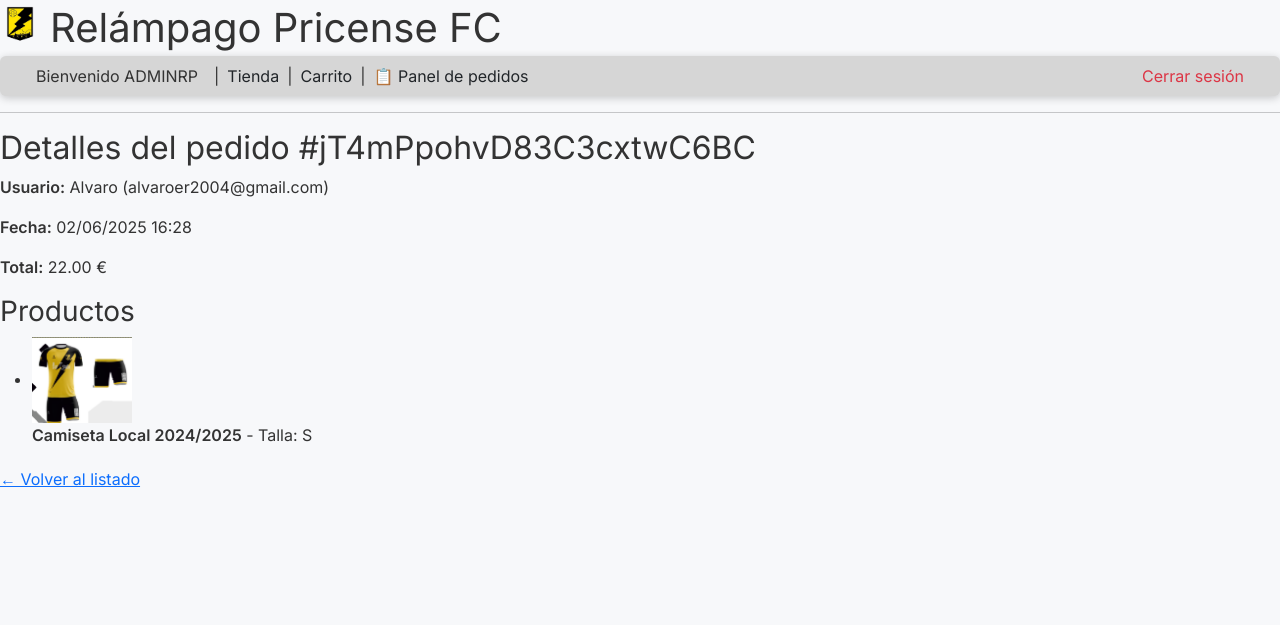
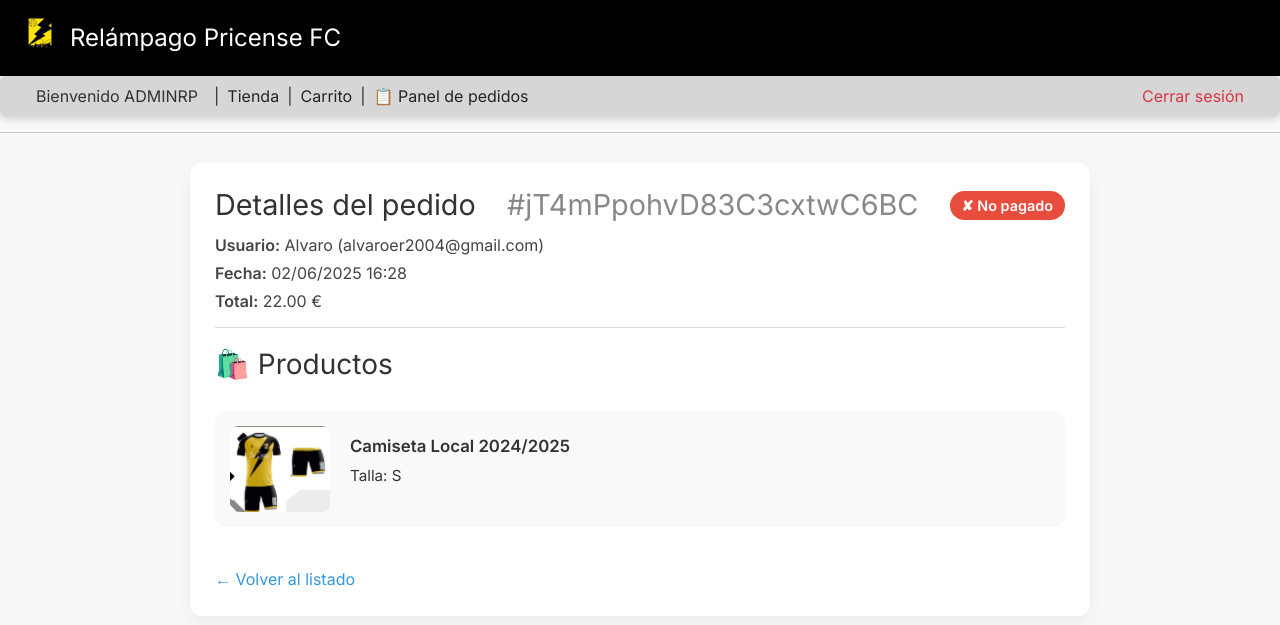
Before and after one commit to Alvarciu/WEB-Relampago-Pricense-, a Django app: a page that uses relampagoweb/templates/base.html in a window 1280 px wide. Shown: the top 625 px of the page. Run offline with Django 5.2, Linux system fonts and the light colour scheme; a user stored in the database is signed in; data comes from the database, SQL or seed files in the repository; both versions use the stored data as it was after the commit; some libraries are stand-ins or nearby versions.

Commit message:
Cambios en los detalles de pedidos del panel y el navbar

```diff
--- a/relampagoweb/templates/admin/detalle_pedido.html
+++ b/relampagoweb/templates/admin/detalle_pedido.html
@@ -1,23 +1,129 @@
 {% extends "base.html" %}
 {% block content %}
-<h2>Detalles del pedido #{{ pedido.id }}</h2>
 
+<style>
+  .pedido-card {
+    max-width: 900px;
+    margin: 30px auto;
+    padding: 25px;
+    background: white;
+    border-radius: 12px;
+    box-shadow: 0 6px 18px rgba(0, 0, 0, 0.06);
+  }
+
+  .pedido-header {
+    border-bottom: 1px solid #ddd;
+    margin-bottom: 20px;
+    padding-bottom: 10px;
+  }
+
+  .pedido-header h2 {
+    font-size: 1.8rem;
+    margin-bottom: 10px;
+    display: flex;
+    align-items: center;
+    justify-content: space-between;
+    gap: 10px;
+    flex-wrap: wrap;
+  }
+
+  .estado-badge {
+    font-size: 0.9rem;
+    font-weight: 600;
+    padding: 6px 12px;
+    border-radius: 999px;
+    color: white;
+  }
+
+  .estado-pagado {
+    background-color: #2ecc71; /* verde */
+  }
+
+  .estado-pendiente {
+    background-color: #e74c3c; /* rojo */
+  }
+
+  .pedido-info p {
+    margin: 4px 0;
+    color: #444;
+  }
+
+  .producto-listado {
+    margin-top: 30px;
+  }
+
+  .producto-item {
+    display: flex;
+    gap: 20px;
+    margin-bottom: 20px;
+    align-items: center;
+    background-color: #f9f9f9;
+    border-radius: 10px;
+    padding: 15px;
+  }
+
+  .producto-item img {
+    border-radius: 8px;
+    width: 100px;
+  }
+
+  .producto-detalles {
+    font-size: 0.95rem;
+  }
+
+  .producto-detalles strong {
+    font-size: 1.05rem;
+    display: block;
+    margin-bottom: 6px;
+  }
+
+  .volver-link {
+    display: inline-block;
+    margin-top: 20px;
+    text-decoration: none;
+    color: #3498db;
+    font-weight: 500;
+  }
+
+  .volver-link:hover {
+    text-decoration: underline;
+  }
+</style>
+
+<div class="pedido-card">
+  <div class="pedido-header">
+    <h2>
+      Detalles del pedido <span style="color: #888;">#{{ pedido.id }}</span>
+      {% if pedido.pagado %}
+        <span class="estado-badge estado-pagado">✔ Pagado</span>
+      {% else %}
+        <span class="estado-badge estado-pendiente">✘ No pagado</span>
+      {% endif %}
+    </h2>
+    <div class="pedido-info">
       <p><strong>Usuario:</strong> {{ pedido.usuario.name }} ({{ pedido.usuario.email }})</p>
       <p><strong>Fecha:</strong> {{ pedido.fecha|date:"d/m/Y H:i" }}</p>
       <p><strong>Total:</strong> {{ pedido.total }} €</p>
+    </div>
+  </div>
 
-<h3>Productos</h3>
-<ul>
+  <h3>🛍️ Productos</h3>
+  <div class="producto-listado">
     {% for linea in pedido.lineas.all %}
-    <li style="margin-bottom: 20px;">
-      <img src="{{ linea.producto.imagen.url }}" width="100" style="vertical-align: middle;"><br>
-      <strong>{{ linea.producto.nombre }}</strong> - Talla: {{ linea.talla }}
+      <div class="producto-item">
+        <img src="{{ linea.producto.imagen.url }}" alt="{{ linea.producto.nombre }}">
+        <div class="producto-detalles">
+          <strong>{{ linea.producto.nombre }}</strong>
+          <p>Talla: {{ linea.talla }}</p>
           {% if linea.nombre_dorsal %}
-        | Dorsal: {{ linea.nombre_dorsal }} {{ linea.numero_dorsal }}
+            <p>Dorsal: {{ linea.nombre_dorsal }} {{ linea.numero_dorsal }}</p>
           {% endif %}
-    </li>
+        </div>
+      </div>
     {% endfor %}
-</ul>
+  </div>
 
-<a href="{% url 'lista_pedidos' %}">← Volver al listado</a>
+  <a href="{% url 'lista_pedidos' %}" class="volver-link">← Volver al listado</a>
+</div>
+
 {% endblock %}
--- a/relampagoweb/templates/base.html
+++ b/relampagoweb/templates/base.html
@@ -5,28 +5,25 @@
   <meta charset="UTF-8" />
   <title>Relámpago Pricense FC</title>
 
-  <!-- Bootstrap 5 CSS (primero) -->
+  <!-- Bootstrap 5 CSS -->
   <link href="https://cdn.jsdelivr.net/npm/bootstrap@5.3.3/dist/css/bootstrap.min.css" rel="stylesheet">
-
   <!-- Bootstrap Icons -->
   <link href="https://cdn.jsdelivr.net/npm/bootstrap-icons@1.10.5/font/bootstrap-icons.css" rel="stylesheet">
-
-  <!-- Tu CSS personalizado (DESPUÉS de Bootstrap) -->
+  <!-- Estilos propios -->
   <link rel="stylesheet" href="{% static 'css/estilos.css' %}">
 
-  <!-- Aquí puedes añadir estilos “inline” si necesitas, pero lo ideal es que todo esté en estilos.css -->
+  <!-- SweetAlert2 -->
+  <script src="https://cdn.jsdelivr.net/npm/sweetalert2@11"></script>
 </head>
 <body>
 
-  <header style="display: flex; align-items: center; gap: 10px; margin-bottom: 0;">
+  <!-- CABECERA SUPERIOR: Fondo negro -->
+  <header style="display: flex; align-items: center; gap: 10px; margin-bottom: 0; background-color: black; color: white; padding: 10px 20px;">
     <img src="{% static 'img/escudo.png' %}" alt="Escudo" width="40">
-    <h1 style="margin: 0;">Relámpago Pricense FC</h1>
-
-
-
+    <h1 style="margin: 0; font-size: 1.5rem;">Relámpago Pricense FC</h1>
   </header>
 
-
+  <!-- NAVBAR con menú -->
   <nav class="navbar px-4 py-2 mb-0" style="background-color: #d6d6d6; border-radius: 6px;">
     <div class="container-fluid d-flex justify-content-between align-items-center flex-wrap">
       {% if user.is_authenticated %}
@@ -42,7 +39,12 @@
           {% endif %}
         </div>
         <div>
-          <a href="{% url 'logout' %}" class="text-decoration-none text-danger">Cerrar sesión</a>
+          <!-- Enlace que lanza la alerta -->
+          <a href="#" class="text-decoration-none text-danger" onclick="confirmarLogout(event)">Cerrar sesión</a>
+          <!-- Formulario oculto que se envía si el usuario confirma -->
+          <form id="logout-form" method="post" action="{% url 'logout' %}" style="display: none;">
+            {% csrf_token %}
+          </form>
         </div>
       {% else %}
         <div class="d-flex flex-wrap align-items-center gap-2">
@@ -53,20 +55,42 @@
       {% endif %}
     </div>
   </nav>
-  <!-- =============== FIN NAVBAR ====================== -->
 
   <hr>
-<!-- Alerta de pedidos cerrados (solo si config.pedidos_abiertos == False) -->
+
   {% if config and not config.pedidos_abiertos %}
     <div class="alerta-pedidos">
       <div class="alerta-texto">🚨 Pedidos cerrados 🚨</div>
     </div>
-  {% endif %}
+  {% endif %}
 
-  <!-- Bloque principal de contenido -->
+  <!-- BLOQUE PRINCIPAL -->
   {% block content %}{% endblock %}
 
-  <!-- Bootstrap 5 JS (incluye Popper) -->
+  <!-- Bootstrap JS -->
   <script src="https://cdn.jsdelivr.net/npm/bootstrap@5.3.3/dist/js/bootstrap.bundle.min.js"></script>
+
+  <!-- Confirmación visual con SweetAlert -->
+  <script>
+    function confirmarLogout(event) {
+      event.preventDefault();
+      Swal.fire({
+        title: '¿Estás seguro de que quieres cerrar sesión?',
+        icon: 'warning',
+        showCancelButton: true,
+        confirmButtonColor: '#e74c3c',
+        cancelButtonColor: '#ccc',
+        confirmButtonText: 'Cerrar sesión',
+        cancelButtonText: 'Cancelar',
+        reverseButtons: true,
+        background: '#fff',
+        focusConfirm: false
+      }).then((result) => {
+        if (result.isConfirmed) {
+          document.getElementById('logout-form').submit();
+        }
+      });
+    }
+  </script>
 </body>
 </html>
```
Also changed, not shown: db.sqlite3. Lines whose indentation alone changed are shown as unchanged.
